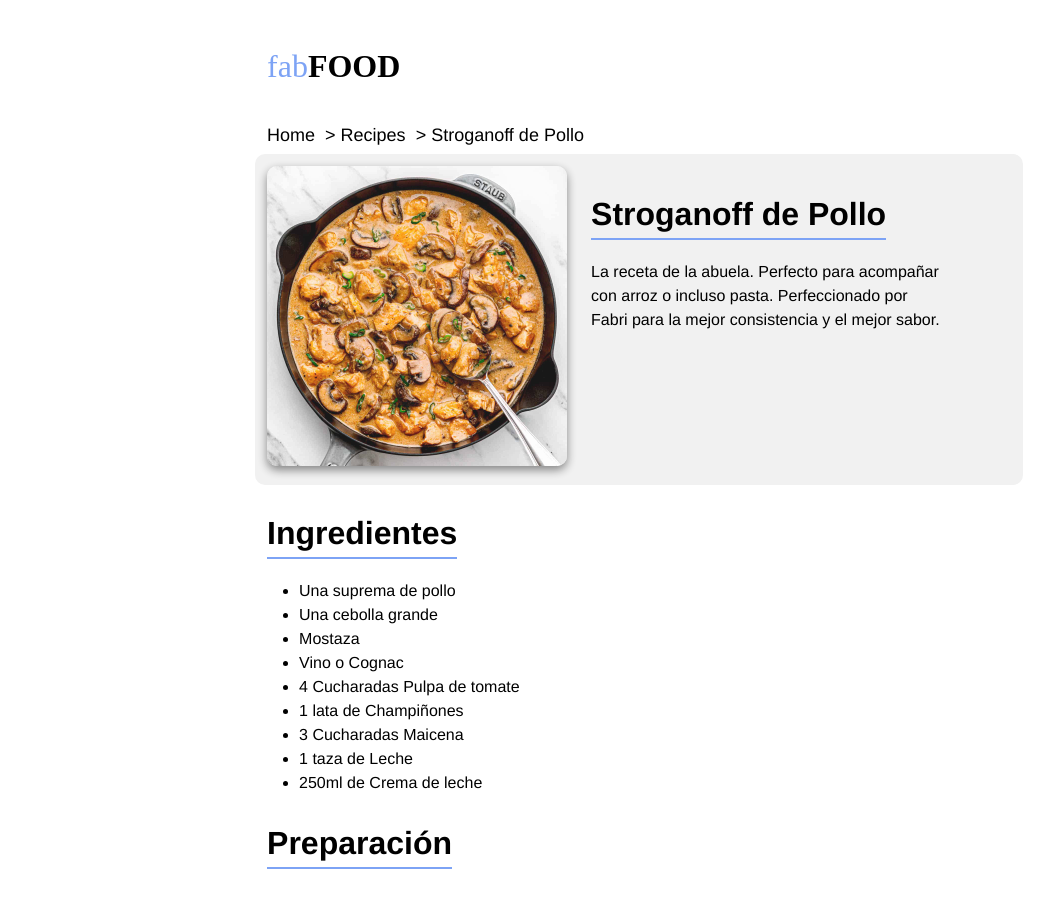
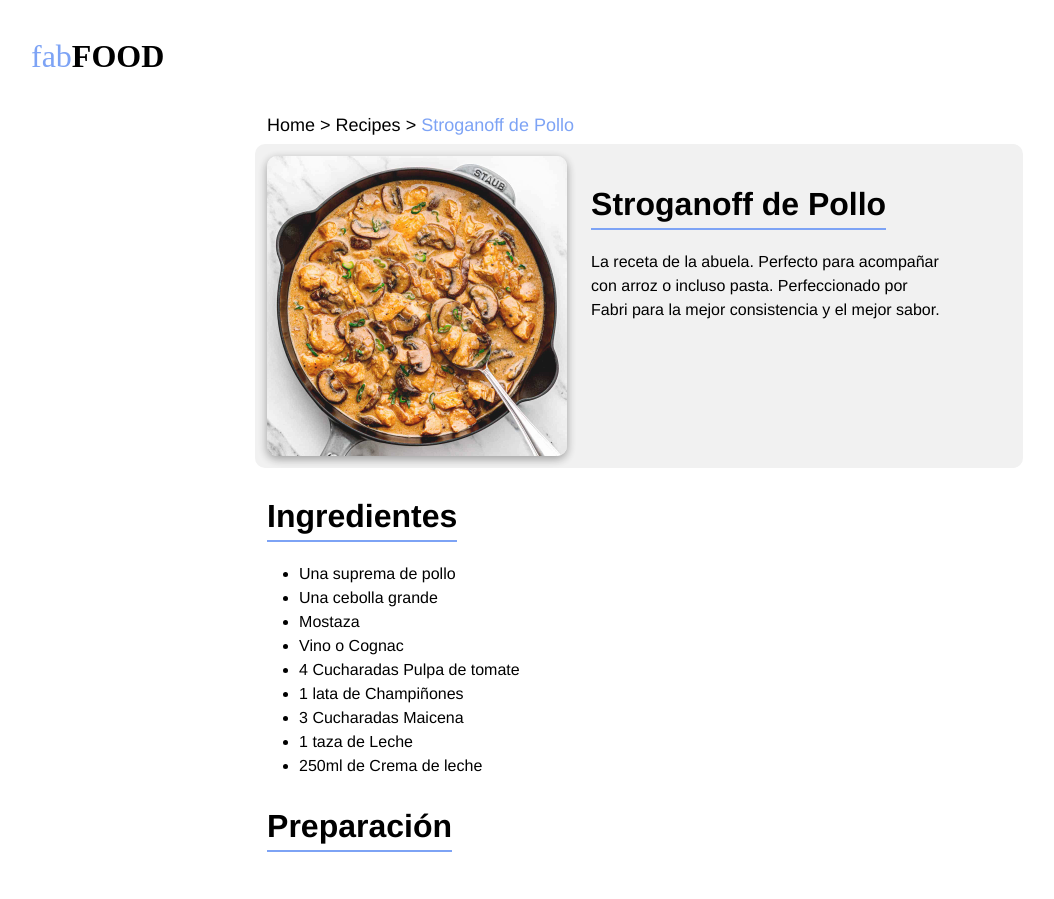
Before and after one commit to FabriZM/odin-recipes, a plain HTML site: page recipes/stroganoff.html in a window 1280 px wide. Shown: the whole page, without its empty margins (1-1055 px from the left). After the commit the page ends 872 px from the top, so only its background shows below. Drawn offline with Linux system fonts and the light colour scheme; a web font is replaced by a local one.

Commit message:
Properly using Flexbox now. It now scales better for smaller devices.

```diff
--- a/css/styles.css
+++ b/css/styles.css
@@ -2,8 +2,8 @@
 
 
 :root {
-    --clr-dark: #ffffff;
-    --clr-dark2: #f1f1f1;
+    --clr-light: #ffffff;
+    --clr-light2: #f1f1f1;
     --clr-accent: rgb(125, 163, 245);
     --clr-text: rgb(0, 0, 0);
 }
@@ -23,35 +23,45 @@
 
 body {
     font-family: Helvetica, Arial, sans-serif;
-    background-color: var(--clr-dark);
+    background-color: var(--clr-light);
     color: var(--clr-text);
-}
-html {
-    margin: 10px auto;
-    display: table;
 }
 
 .logo {
     align-self: first baseline;
     font-family: kufam;
     font-weight: 100;
-    margin: 32px 0;
+    margin: 32px;
 }
 
-.fab {
+.fab,
+.selected {
     color: var(--clr-accent);
+}
+
+.content {
+    display: flex;
+    flex-direction: column;
+    justify-self: center;
 }
 
 .header {
     font-size: 18px;
-    display: inline-flex;
     margin-bottom: 5px;
 }
 
+.recipe-card {
+    background-color: var(--clr-light2);
+    border-radius: 10px;
+    padding: 12px;
+    margin: 0 -12px;
+    display: flex;
+    flex: auto;
+}
+
 .desc {
-    display: inline-block;
-    position: absolute;
     margin-left: 24px;
+    width: 40ch
 }
 
 
@@ -59,26 +69,18 @@ html {
     color: var(--clr-text);
     font-size: 32px;
     font-weight: 800;
-    display: inline-flex;
+    display: inline-block;
+    margin-top: 24px;
     margin-bottom: 20px;
-}
-
-.description {
-    background-color: var(--clr-dark2);
-    border-radius: 10px;
-    padding: 12px 12px;
-    margin: 0 -12px;
+    border-bottom: 2px solid var(--clr-accent);
 }
 
 .recipes {
-    display: inline-block;
+    display: flex;
+    justify-content: center;
+    flex-wrap: wrap;
+    gap: 2rem;
 }
-
-
-p {
-    width: 40ch;
-}
-
 
 img {
     border-radius: 10px;
@@ -86,7 +88,7 @@ img {
     max-width: 300px;
     height: 300px;
     opacity: 0.9;
-    box-shadow: 0 4px 10px rgba(0, 0, 0, 0.5);
+    box-shadow: 0 3px 10px rgba(0, 0, 0, 0.4);
     object-fit: cover;
 }
 
@@ -96,14 +98,10 @@ ul {
     margin-left: 32px;
 }
 
-h3 {
-    font-size: 28px;
-    border-bottom: 2px solid var(--clr-accent);
-    margin-top: 24px;
+
+a,
+.header {
+    text-decoration: none;
+
+    color: var(--clr-text);
 }
-
-a {
-    text-decoration: none;
-    color: var(--clr-text);
-    padding-right: 5px;
-}
--- a/recipes/stroganoff.html
+++ b/recipes/stroganoff.html
@@ -9,17 +9,18 @@
 </head>
 
 <body>
-    <h1 class="logo"><span class="fab">fab</span><strong>FOOD</strong></h1>    <div>
+    <h1 class="logo"><span class="fab">fab</span><strong>FOOD</strong></h1>
+    <div class="content">
         <div class="header">
             <p>
                 <a href="../index.html">Home</a>
                 >
                 <a href="../index.html">Recipes</a>
                 >
-                Stroganoff de Pollo
+                <span class="selected">Stroganoff de Pollo</span>
             </p>
         </div>
-        <div class="description">
+        <div class="recipe-card">
             <img src="../img/stroganoff.jpg" alt="Stroganoff de pollo" width="700">
             <div class="desc">
                 <h3 class="title">Stroganoff de Pollo</h3>
@@ -27,7 +28,8 @@
                     para la mejor consistencia y el mejor sabor.</p>
             </div>
         </div>
-
+        <div class="bloque">
+            <div>
                 <h3 class="title">Ingredientes</h3>
                 <ul>
                     <li>Una suprema de pollo</li>
@@ -40,12 +42,13 @@
                     <li>1 taza de Leche</li>
                     <li>250ml de Crema de leche</li>
                 </ul>
-
+            </div>
+            <div>
                 <h3 class="title">Preparación</h3>
-
                 <ol>
-
                 </ol>
+            </div>
+        </div>
     </div>
 </body>
 
```
Also changed, not shown: index.html (+17 -2 lines), recipes/milanesa.html (+24 -12 lines). Lines whose indentation alone changed are shown as unchanged.
